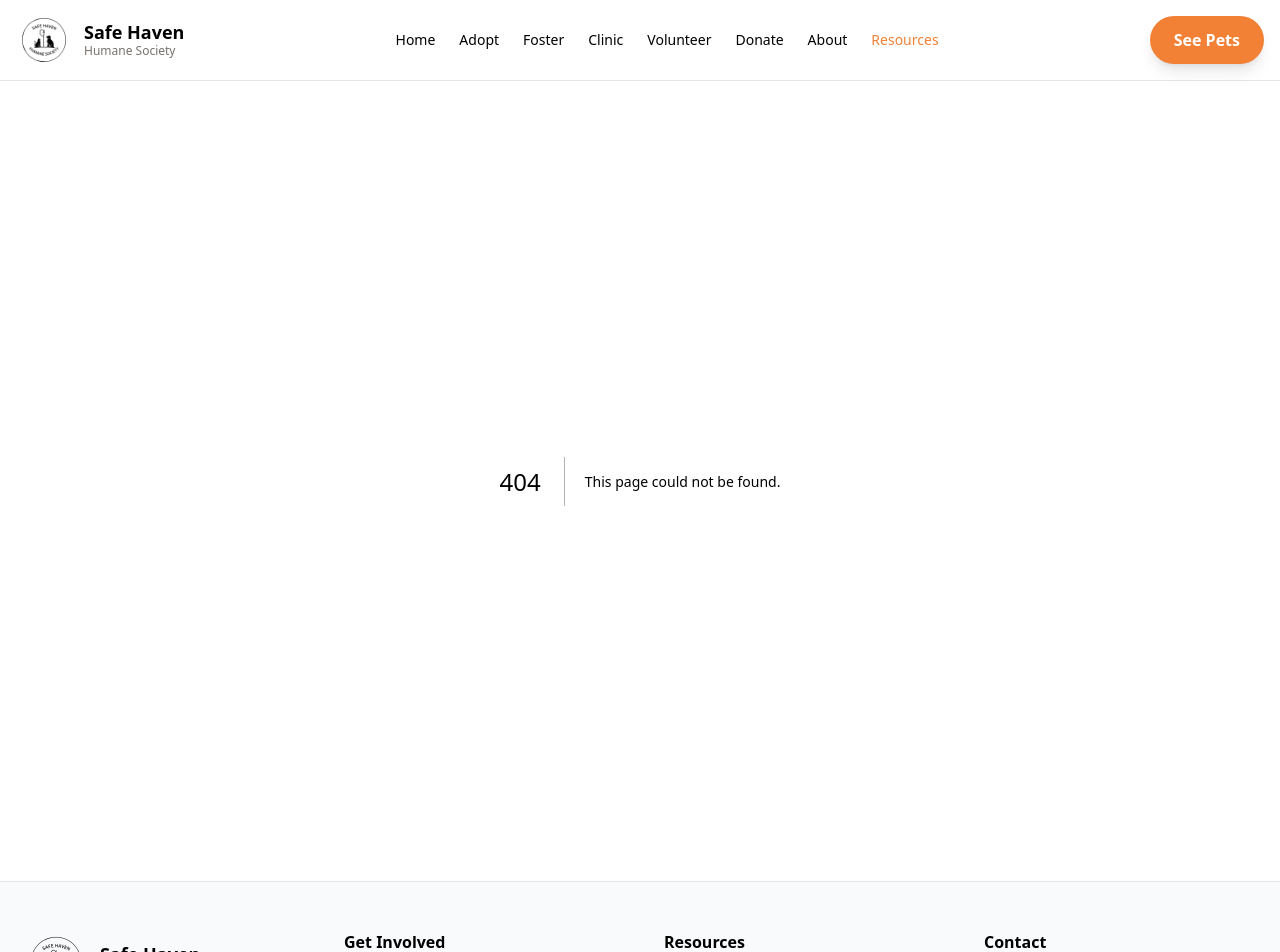
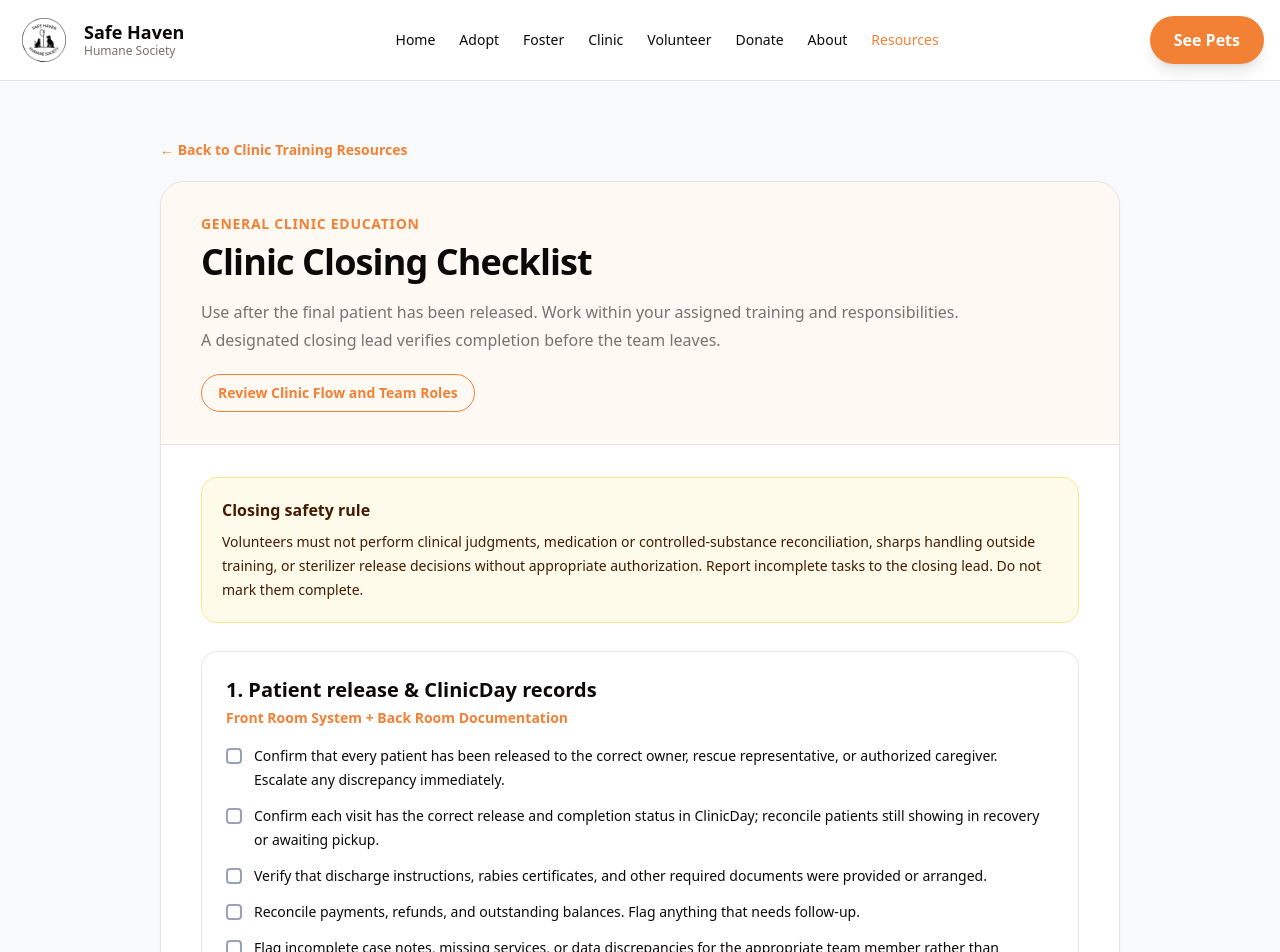
Before and after one commit to 7nqwsvhv99-hash/safe-haven-site, a Next.js app: page /resources/clinic-closing-checklist in a window 1280 px wide. Before the commit this address had no page. Shown: the top 952 px of the page. Built offline with nearby package versions, Linux system fonts and the light colour scheme.

Commit message:
Add volunteer clinic closing checklist training resource

```diff
--- /dev/null
+++ b/src/app/resources/clinic-closing-checklist/page.tsx
@@ -0,0 +1,120 @@
+import Link from "next/link";
+
+const sections = [
+  {
+    title: "1. Patient release & ClinicDay records",
+    owner: "Front Room System + Back Room Documentation",
+    items: [
+      "Confirm that every patient has been released to the correct owner, rescue representative, or authorized caregiver. Escalate any discrepancy immediately.",
+      "Confirm each visit has the correct release and completion status in ClinicDay; reconcile patients still showing in recovery or awaiting pickup.",
+      "Verify that discharge instructions, rabies certificates, and other required documents were provided or arranged.",
+      "Reconcile payments, refunds, and outstanding balances. Flag anything that needs follow-up.",
+      "Flag incomplete case notes, missing services, or data discrepancies for the appropriate team member rather than guessing or silently closing records."
+    ]
+  },
+  {
+    title: "2. Surgery & recovery areas",
+    owner: "Back Room volunteers + veterinary team",
+    items: [
+      "Confirm the veterinary team has finished all patient-related clinical tasks and cleared the areas for closing.",
+      "Remove used disposable materials and waste according to clinic policy; keep sharps and regulated medical waste in approved containers.",
+      "Clean and disinfect examination, surgery-support, recovery, and cage surfaces with approved products, observing their required contact times.",
+      "Clean and return cages, carriers, blankets, towels, and handling equipment to designated locations; separate items awaiting laundering.",
+      "Restock clean bedding and essential supplies for the next clinic."
+    ]
+  },
+  {
+    title: "3. Instruments & sterilization",
+    owner: "Instrument Sterilization volunteer + trained staff",
+    items: [
+      "Account for used instrument sets and move contaminated instruments through the designated dirty-to-clean workflow.",
+      "Clean, inspect, assemble, wrap, and label instrument packs only as trained and per the clinic's approved procedure.",
+      "Confirm sterilization cycles, indicators, and required records are reviewed by the designated trained person. Do not assume a pack is sterile because a cycle finished.",
+      "Store cleared sterile packs in their designated clean, dry location; segregate questionable or damaged packs for reprocessing.",
+      "Leave the autoclave, sink, counters, and instrument workstations clean and in the manufacturer-recommended end-of-day condition."
+    ]
+  },
+  {
+    title: "4. Medications, vaccines & clinical handoff",
+    owner: "Veterinarian / veterinary technician only",
+    items: [
+      "Confirm required medical documentation and controlled-substance logs or reconciliations are complete according to clinic policy.",
+      "Secure controlled drugs, other medications, and clinical equipment in designated locations.",
+      "Check that vaccines and other temperature-sensitive products have been returned to approved storage.",
+      "Communicate adverse events, follow-up care, medication concerns, or outstanding clinical issues to the responsible person."
+    ]
+  },
+  {
+    title: "5. Inventory & operational reset",
+    owner: "General Volunteers + designated inventory lead",
+    items: [
+      "Restock frequently used items in the front room, preparation area, surgery, recovery, and sterilization stations.",
+      "Check for supplies running low and record reorder needs in the Clinic Inventory tool; do not place orders unless authorized.",
+      "Note expired, damaged, or unusable items and separate them according to policy.",
+      "Return equipment, paperwork, labels, and reusable materials to their assigned locations.",
+      "Remove trash and recycling and replenish trash liners, cleaning products, gloves, and hand-hygiene supplies."
+    ]
+  },
+  {
+    title: "6. Final walkthrough & sign-off",
+    owner: "Designated closing lead",
+    items: [
+      "Check each room to confirm that no patients, carriers, medication, dirty instruments, or unresolved hazards remain.",
+      "Confirm veterinary staff have completed clinical closeout and controlled-substance security.",
+      "Confirm equipment is powered down or left on as required, refrigeration remains running, and water or utilities are secured as appropriate.",
+      "Verify cleaning, trash removal, doors, windows, lights, and building security.",
+      "Record unresolved issues and who will follow up; notify the appropriate coordinator before leaving."
+    ]
+  }
+];
+
+export default function ClinicClosingChecklistPage() {
+  return (
+    <main className="min-h-screen bg-slate-50">
+      <div className="mx-auto max-w-5xl px-5 py-10 sm:px-8 sm:py-14">
+        <Link href="/portal/clinic?section=training" className="text-sm font-semibold text-primary hover:underline">← Back to Clinic Training Resources</Link>
+        <article className="mt-5 overflow-hidden rounded-3xl border bg-white shadow-sm">
+          <header className="border-b bg-primary/5 px-6 py-8 sm:px-10">
+            <p className="text-sm font-bold uppercase tracking-wider text-primary">General Clinic Education</p>
+            <h1 className="mt-2 text-3xl font-bold tracking-tight sm:text-4xl">Clinic Closing Checklist</h1>
+            <p className="mt-4 max-w-3xl leading-7 text-muted-foreground">Use after the final patient has been released. Work within your assigned training and responsibilities. A designated closing lead verifies completion before the team leaves.</p>
+            <div className="mt-5 flex flex-wrap gap-3 print:hidden">
+              <Link href="/resources/clinic-flow-team-roles" className="rounded-full border border-primary px-4 py-2 text-sm font-semibold text-primary hover:bg-primary/5">Review Clinic Flow and Team Roles</Link>
+            </div>
+          </header>
+          <div className="space-y-7 px-6 py-8 sm:px-10">
+            <aside className="rounded-2xl border border-amber-200 bg-amber-50 p-5">
+              <h2 className="font-bold text-amber-950">Closing safety rule</h2>
+              <p className="mt-2 text-sm leading-6 text-amber-950">Volunteers must not perform clinical judgments, medication or controlled-substance reconciliation, sharps handling outside training, or sterilizer release decisions without appropriate authorization. Report incomplete tasks to the closing lead. Do not mark them complete.</p>
+            </aside>
+            {sections.map((section) => (
+              <section key={section.title} className="rounded-2xl border p-5 sm:p-6">
+                <h2 className="text-xl font-bold">{section.title}</h2>
+                <p className="mt-1 text-sm font-semibold text-primary">{section.owner}</p>
+                <ul className="mt-4 space-y-3">
+                  {section.items.map((item) => (
+                    <li key={item} className="flex items-start gap-3 text-sm leading-6">
+                      <span aria-hidden="true" className="mt-1 h-4 w-4 shrink-0 rounded border-2 border-slate-400" />
+                      <span>{item}</span>
+                    </li>
+                  ))}
+                </ul>
+              </section>
+            ))}
+            <section className="rounded-2xl border bg-slate-50 p-5">
+              <h2 className="text-lg font-bold">Closing sign-off</h2>
+              <p className="mt-2 text-sm text-muted-foreground">Closing lead confirms all required items are complete or assigned for follow-up.</p>
+              <div className="mt-5 grid gap-5 text-sm sm:grid-cols-2">
+                <div>Clinic date: <span className="inline-block w-40 border-b border-slate-400" /></div>
+                <div>Closing lead: <span className="inline-block w-40 border-b border-slate-400" /></div>
+                <div>Time: <span className="inline-block w-40 border-b border-slate-400" /></div>
+                <div>Outstanding issues / follow-up: <span className="inline-block w-32 border-b border-slate-400" /></div>
+              </div>
+            </section>
+            <p className="text-sm leading-6 text-muted-foreground">This operational checklist supplements, rather than replaces, the clinic's approved cleaning, surgical, veterinary, infection prevention, and equipment procedures.</p>
+          </div>
+        </article>
+      </div>
+    </main>
+  );
+}
```
